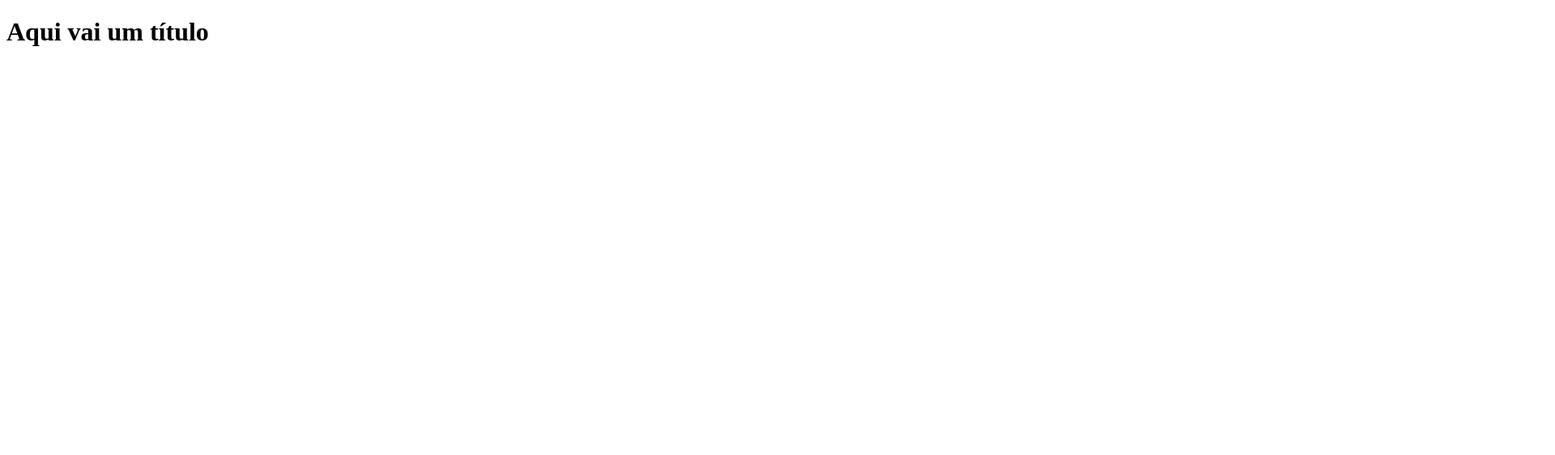
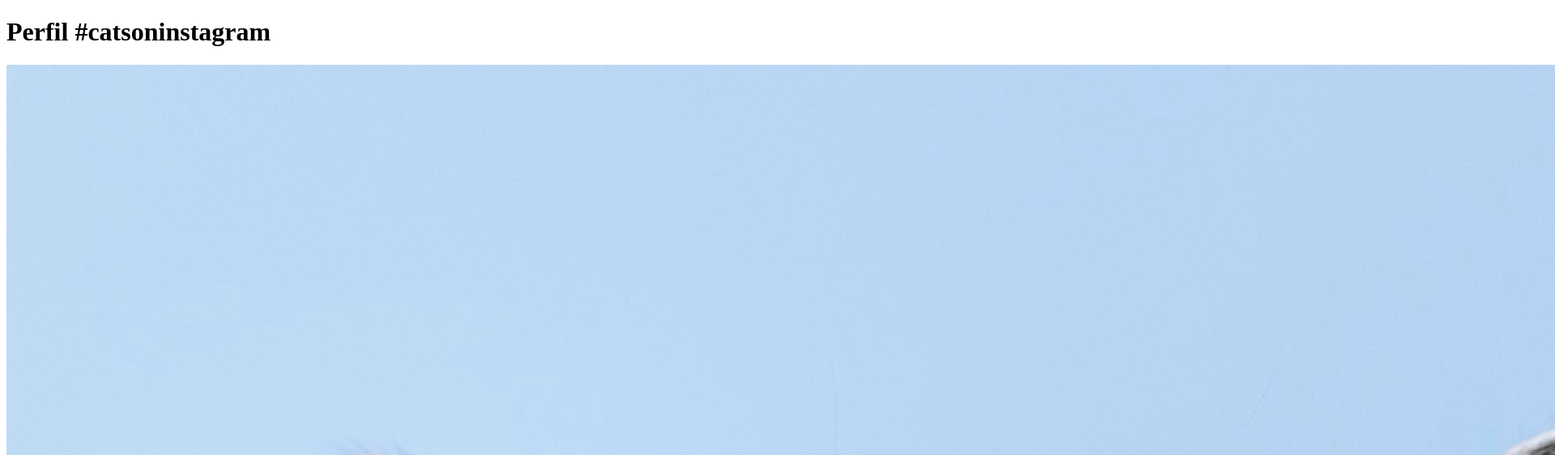
Before and after one commit to Yasmin-Camargo/git-e-github-womakers, a plain HTML site: page modulo2/exercicio/index.html in a window 1280 px wide. Shown: the top 562 px of the page at 81% size, 1920 px wide, since content can reach past the window. Drawn offline with Linux system fonts and the light colour scheme.

Commit message:
exercicio 1: adicionando imagem de gatinho

```diff
--- a/modulo2/exercicio/index.html
+++ b/modulo2/exercicio/index.html
@@ -1,10 +1,11 @@
 <!DOCTYPE html>
 <html lang="pt-br">
-    <head>
-        <title>Título da página</title>
-        <meta charset="utf-8">
-    </head>
-    <body>
-        <h1>Aqui vai um título</h1>
-    </body>
+<head>
+    <meta charset="utf-8">
+    <title>Fanpage de Gatinhos</title>
+</head>
+<body>
+    <h1>Perfil #catsoninstagram</h1>
+    <img src="imagens/gato.jpg" alt="Imagem de Gatinhos" />
+</body>
 </html>
```
Also changed, not shown: modulo2/exercicio/imagens/gato.jpg (added).
